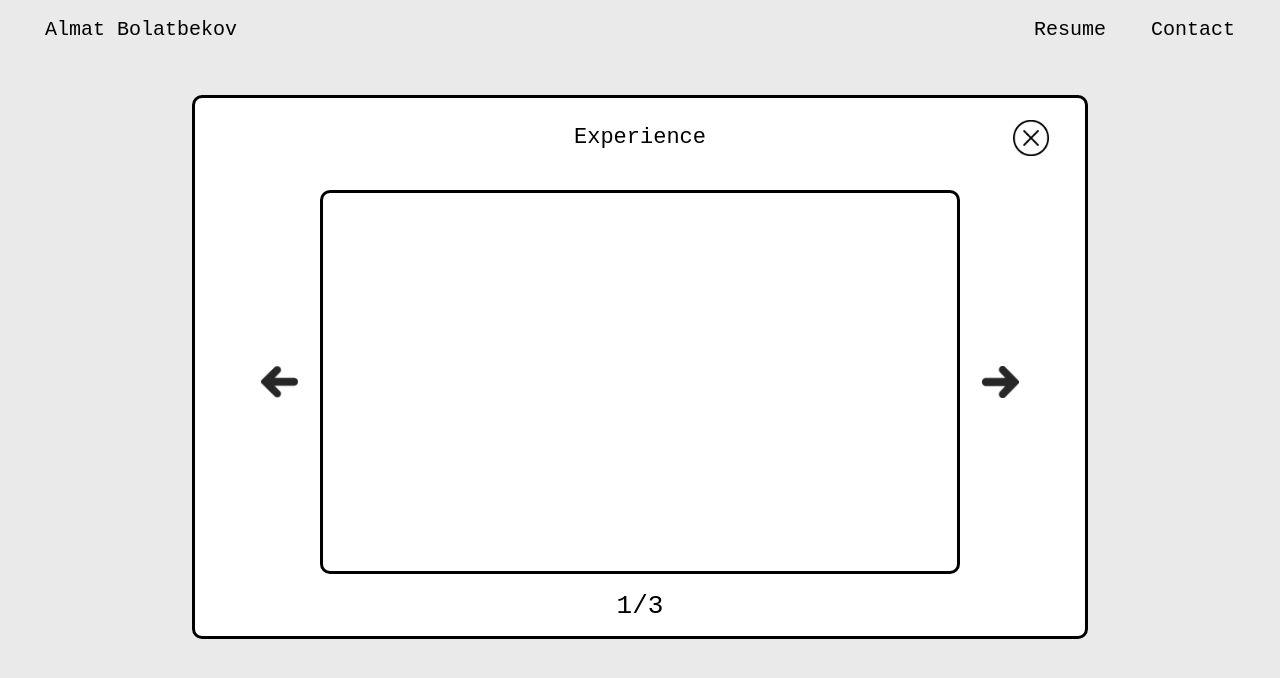
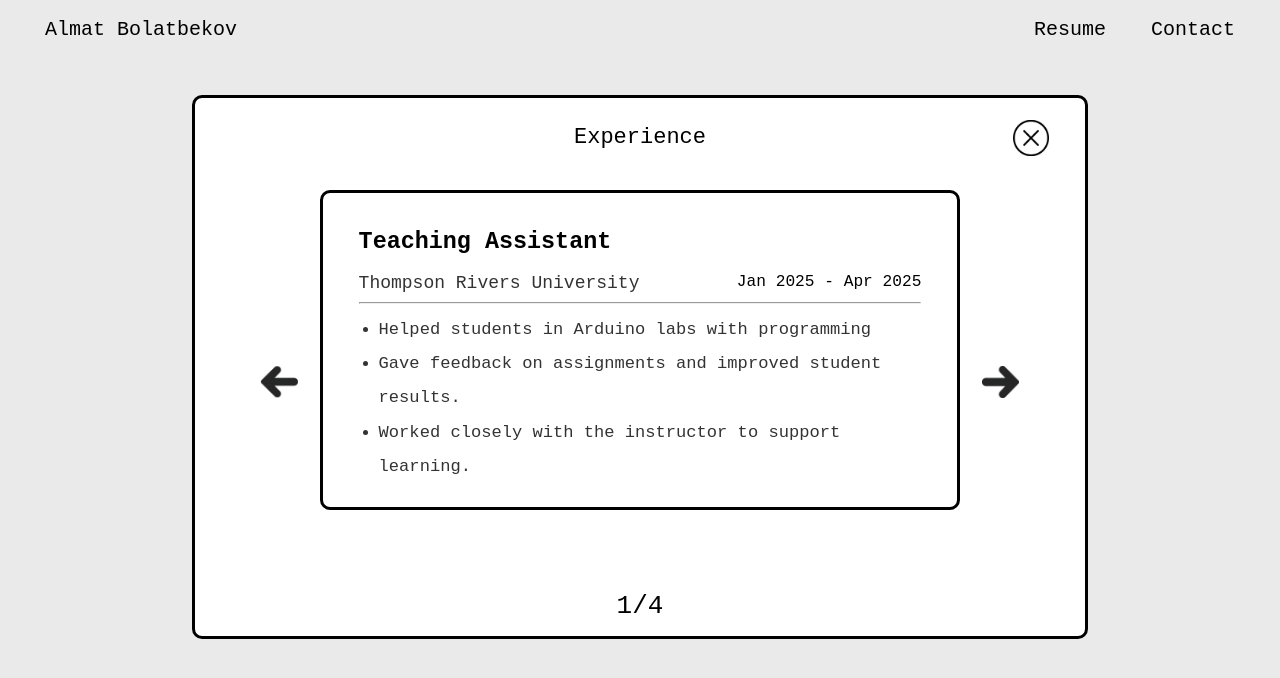
Before and after one commit to AlmatB22/AlmatB22.github.io, a React (Vite) app: page / in a window 1280 px wide. Both pictures are taken after a click on the element "Work Experience". Shown: the top 678 px of the page. Built offline with nearby package versions, Linux system fonts and the light colour scheme.

Commit message:
Added work experience data at the Experinece page

```diff
--- /dev/null
+++ b/src/components/Info/Experience/Experience.css
@@ -0,0 +1,40 @@
+#player {
+    padding: 2rem;
+    height: 320px;
+    display: flex;
+    flex-direction: column;
+}
+
+#xp-title {
+    font-size: 1.3rem;
+    font-weight: bold;
+    margin-bottom: 1rem;
+}
+#xp-line {
+    display: flex;
+    justify-content: space-between;
+    margin-bottom: 0.5rem;
+}
+#xp-company {
+    font-size: 1rem;
+    font-weight: 500;
+    color: #333;
+}
+
+#xp-date {
+    font-size: 0.9rem;
+}
+.xp-divider {
+    border: none;
+    border-top: 2px solid black;
+
+  }
+
+#xp-description {
+    list-style-type: disc;
+    padding-left: 20px;
+    line-height: 2;
+    font-size: 0.95rem;
+    color: #333;
+    margin-top: 0.5rem;
+}
--- a/src/components/Info/Experience/Experience.jsx
+++ b/src/components/Info/Experience/Experience.jsx
@@ -1,21 +1,96 @@
-import React from "react";
+import React, {useState} from "react";
 import InfoHeader from "../InfoHeader/InfoHeader";
+import './Experience.css';
 import '../style.css';
 
+const data = [
+    {
+      "title": "Teaching Assistant",
+      "company": "Thompson Rivers University",
+      "date": "Jan 2025 - Apr 2025",
+      "description": [
+        "Helped students in Arduino labs with programming",
+        "Gave feedback on assignments and improved student results.",
+        "Worked closely with the instructor to support learning."
+      ]
+    },
+    {
+      "title": "Computer Vision Intern",
+      "company": "Business and Technology Services",
+      "date": "Jun 2024 - Aug 2024",
+      "description": [
+        "Trained computer vision models (YOLOv8)",
+        "Labeled images and used segmentation tools",
+        "Used OpenCV for data prep and improvement"
+      ]
+    },
+    {
+      "title": "Smart Meter Analyst Co-op",
+      "company": "BC Hydro",
+      "date": "Sep 2023 - Apr 2024",
+      "description": [
+        "Monitored 2M+ smart meters and fixed issues",
+        "Used SQL and Power BI for data insights",
+        "Built dashboards and automated tasks",
+        "Worked with field teams to install devices"
+      ]
+    },
+    {
+      "title": "Research Assistant",
+      "company": "Thompson Rivers University",
+      "date": "Nov 2022 - Mar 2023",
+      "description": [
+        "Built web apps and APIs using Django",
+        "Worked on biomedical data and ML models",
+        "Created dashboards and presented research"
+      ]
+    }
+];
+
+const data_length = data.length;
 function Experience({changePage}) {
+    const [index, setIndex] = useState(0);
+    const hanldeLeftClick = () => {
+        if (index === 0) {
+            setIndex(data_length - 1);
+        }
+        else {
+            setIndex(index - 1);
+        }
+    };
+    const hanldeRightClick = () => {
+        if (index === data_length - 1) {
+            setIndex(0);
+        }
+        else {
+            setIndex(index + 1);
+        }
+    };
     return (
         <div className='info-container'>
             <InfoHeader header='Experience' changePage={changePage}/>
             <div className='info-player-container'>
-                <div id='left'>
+                <div id='left' onClick={hanldeLeftClick}>
                     <img src='src/assets/next.png'></img>
                 </div>
-                <div id='player'></div>
-                <div id='right'>
+                <div id='player'>
+                    <p id='xp-title'>{data[index].title}</p>
+                    <div id='xp-line'>
+                        <p id='xp-company'>{data[index].company}</p>
+                        <p id='xp-date'>{data[index].date}</p>
+                    </div>
+                    <hr id='xp-divider'></hr>
+                    <ul id='xp-description'>
+                        {data[index].description.map((item, i) => (
+                        <li key={i}>{item}</li>
+                        ))}
+                    </ul>
+                </div>
+                <div id='right' onClick={hanldeRightClick}>
                     <img src='src/assets/next.png'></img>
                 </div>
             </div>
-            <div className='page'>1/3</div>
+            <div className='page'>{index+1}/{data_length}</div>
         </div>
     )
 }
```
